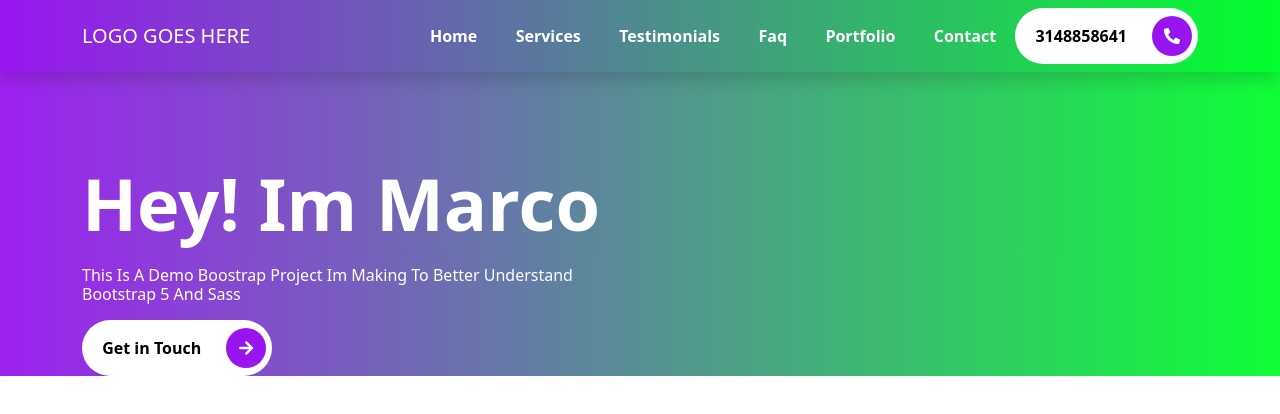
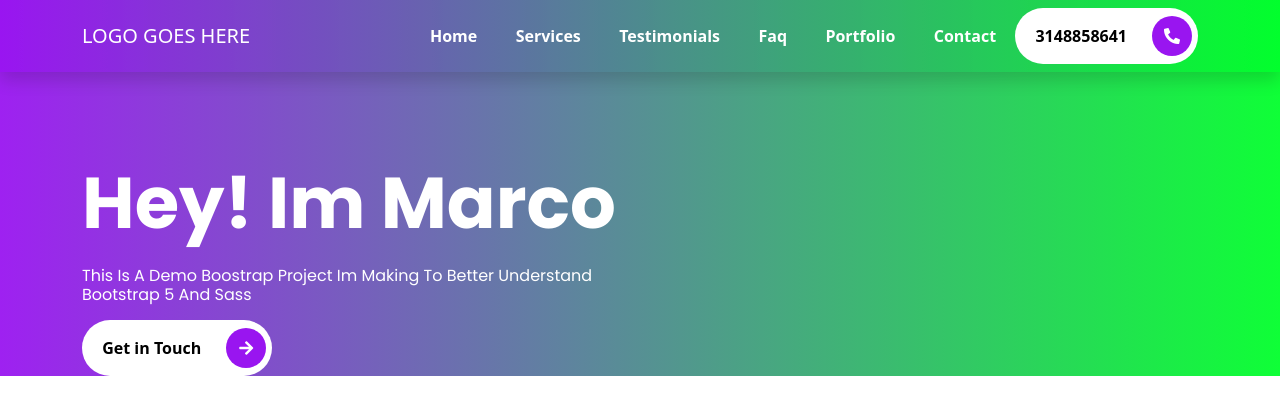
Before and after one commit to mac46005/bootstrap-v5, a website: page index.html in a window 1280 px wide. Drawn offline with Linux system fonts and the light colour scheme.

Commit message:
Added custom font from google fonts

```diff
--- a/index.html
+++ b/index.html
@@ -1,4 +1,8 @@
 <!DOCTYPE html>
+<!---
+  GITHUB
+  kehull
+-->
 <html lang="en">
 <head>
     <meta charset="UTF-8">
@@ -7,6 +11,7 @@
     <title>Learning Bootstrap v5 with sass</title>
     <link href="./assets/css/style.css" rel="stylesheet" type="text/css"/>
     <link href="./assets/css/fontawesome.css" rel="stylesheet" type="text/css"/>
+    <link href="https://fonts.googleapis.com/css2?family=Poppins:wght@400;500;600;700;800;900&display=swap" rel="stylesheet">
 </head>
 <body>
     <!--* START NAVBAR SECTION -->
@@ -51,7 +56,7 @@
     <!--* START INTRO SECTION -->
     <section id="home" class="intro-section">
       <div class="container">
-        <div class="row">
+        <div class="row align-items-center text-white">
           <div class="col-md-6 intros">
             <h1 class="display-2">
               <span class="display-2--intro">
--- a/scss/components/_typography.scss
+++ b/scss/components/_typography.scss
@@ -2,16 +2,16 @@
 .display-2{
     margin-bottom: 1rem;
     text-transform: capitalize;
+    font-family: 'Poppins', sans-serif;
 
     &--intro{
         display: inline-block;
         font-weight: 700;
-        color: $white;
+        font-family: 'Poppins', sans-serif;
     }
     &--description{
         display: block;
         font-size: 1rem;
-        color: $white;
         margin-top: 1.2rem;
     }
 }
```
Also changed, not shown: assets/css/style.css, 1 other file.
